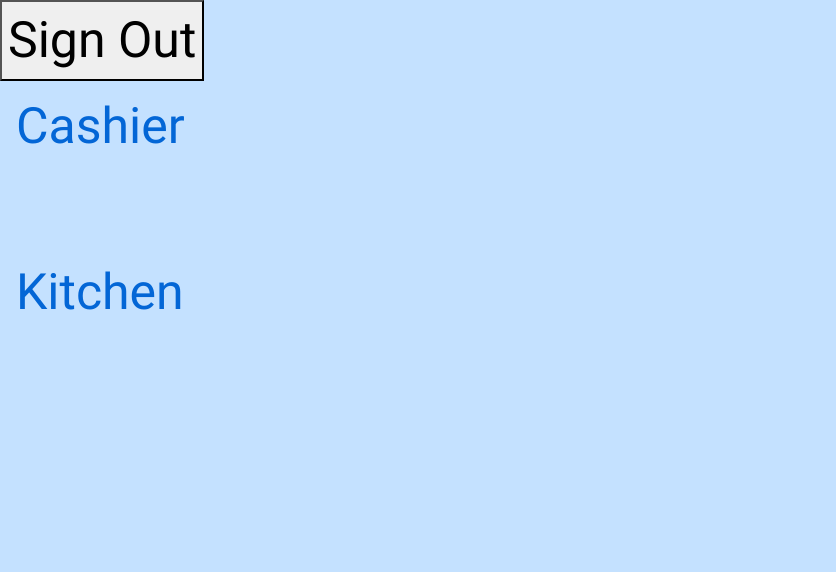
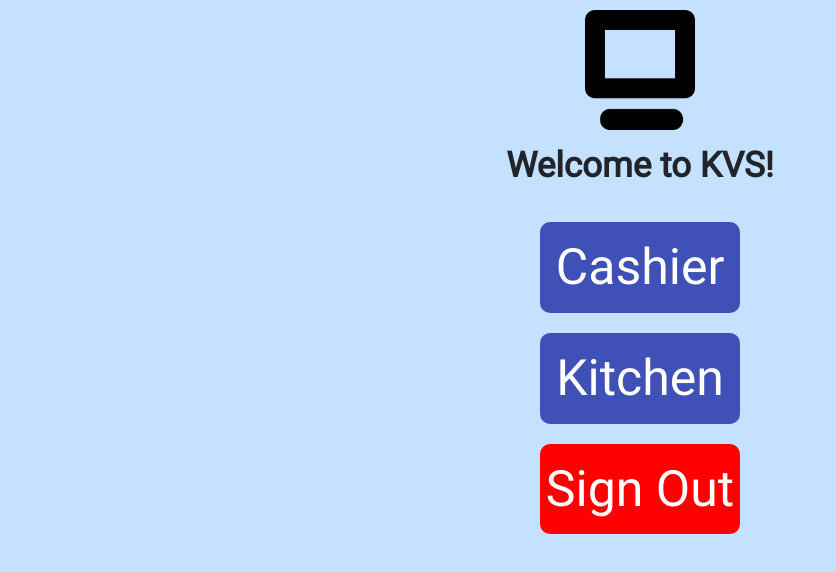
Before and after one commit to kevmich/CMPS285-Fall2020-Section2-Group-3, a React (Create React App) app in the folder KitchenVideoSystem/ClientApp/: page /home in a window 1280 px wide. Shown: the top 572 px of the page, without its empty margins (0-836 px from the left). Built offline with nearby package versions, Linux system fonts and the light colour scheme; sample sign-in values are in the browser's storage.

Commit message:
Styled home screen

```diff
--- /dev/null
+++ b/KitchenVideoSystem/ClientApp/src/components/Home.css
@@ -0,0 +1,36 @@
+.ButtonList{
+    margin-top: 10px;
+    display: flex;
+    flex-direction: column;
+    justify-content: center;
+    align-items: center;
+    text-align: center;
+}
+
+.HomeButton:hover {
+    color: white;
+}
+
+
+.HomeButton {
+    background-color: #3f51b6;
+    margin: 10px;
+    color: white;
+    border-radius: 10px;
+}
+
+.SignOutButton {
+    background-color: red;
+    margin: 10px;
+    color: white;
+    border-radius: 10px;
+    height: 90px;
+    border: none;
+}
+
+.HomeTitle {
+    font-size: 35px;
+    font-weight: 700;
+    margin-top: 15px;
+    margin-bottom: 25px;
+}
--- a/KitchenVideoSystem/ClientApp/src/components/Home.js
+++ b/KitchenVideoSystem/ClientApp/src/components/Home.js
@@ -1,6 +1,8 @@
 import React, { Component } from 'react';
 import { Link, Redirect} from 'react-router-dom';
 import { NavLink } from 'reactstrap';
+import './Home.css'
+import KvsIcon from '../content/KVS-Icon.png';
 
 
 export class Home extends Component {
@@ -31,14 +33,14 @@ export class Home extends Component {
 
 
             <div>
-                <button onClick={this.signOut} href="#">
-                    Sign Out
-            </button>
-            <NavLink tag={Link} to="/cashierscreen">Cashier</NavLink>
-            <br />
-            <NavLink tag={Link} to="/kitchenscreen">Kitchen</NavLink>
-
-      </div>
+                <div className="ButtonList">
+                    <img src={KvsIcon} height="120px" class="center" />
+                    <h1 className="HomeTitle">Welcome to KVS!</h1>
+                    <NavLink tag={Link} to="/cashierscreen" className="HomeButton">Cashier</NavLink>
+                    <NavLink tag={Link} to="/kitchenscreen" className="HomeButton">Kitchen</NavLink>
+                    <button onClick={this.signOut} href="#" className="SignOutButton">Sign Out</button>
+                 </div>
+            </div>
       );
 
     }
```
